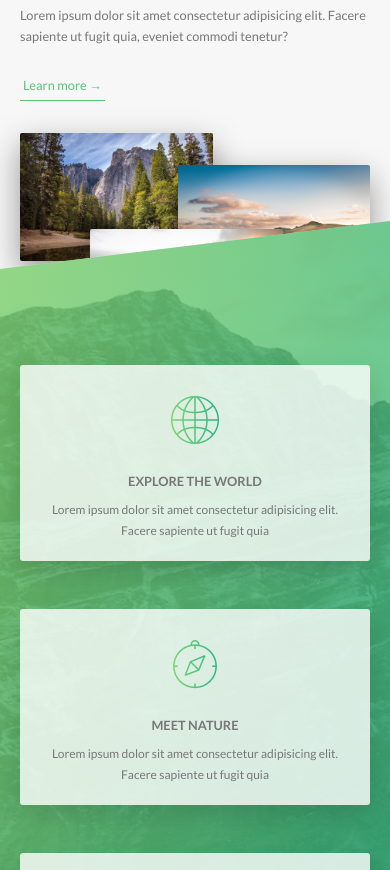
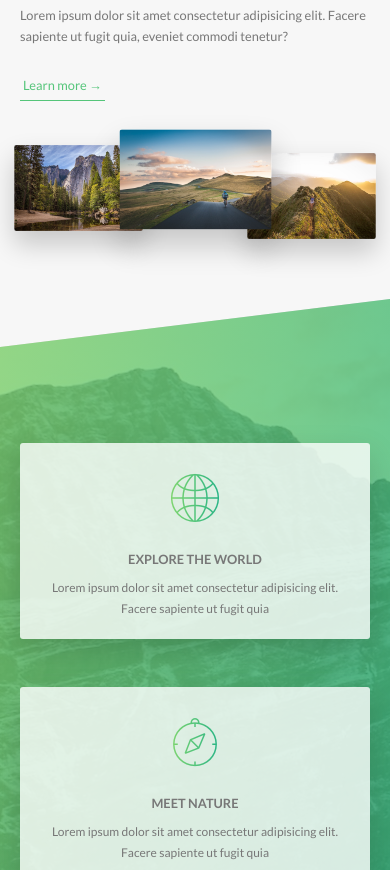
Before and after one commit to NwaguChima/natours_ui, a website: page index.html in a window 390 px wide. Shown: the part 1083-1953 px from the top of the page. Drawn offline with nearby package versions, Linux system fonts and the light colour scheme; files that its build step writes are made by us from their sources.

Commit message:
added media query for composition

```diff
--- a/sass/components/_composition.scss
+++ b/sass/components/_composition.scss
@@ -12,19 +12,56 @@
     -ms-border-radius: 2px;
     -o-border-radius: 2px;
 
+    @include respond(tab-port) {
+      float: left;
+      position: relative;
+      width: 33.33333%;
+      box-shadow: 0 1.5rem 3rem rgba($color-black, 0.2);
+    }
+
     &--p1 {
       left: 0;
       top: -2rem;
+
+      @include respond(tab-port) {
+        top: 0;
+
+        transform: scale(1.1);
+        -webkit-transform: scale(1.1);
+        -moz-transform: scale(1.1);
+        -ms-transform: scale(1.1);
+        -o-transform: scale(1.1);
+      }
     }
 
     &--p2 {
       right: 0;
       top: 2rem;
+
+      @include respond(tab-port) {
+        top: -1rem;
+        z-index: 100;
+        transform: scale(1.3);
+        -webkit-transform: scale(1.3);
+        -moz-transform: scale(1.3);
+        -ms-transform: scale(1.3);
+        -o-transform: scale(1.3);
+      }
     }
 
     &--p3 {
       left: 20%;
       top: 10rem;
+
+      @include respond(tab-port) {
+        top: 1rem;
+        left: 0;
+        transform: scale(1.1);
+        -webkit-transform: scale(1.1);
+        -moz-transform: scale(1.1);
+        -ms-transform: scale(1.1);
+        -o-transform: scale(1.1);
+      }
     }
 
     &:hover {
```
